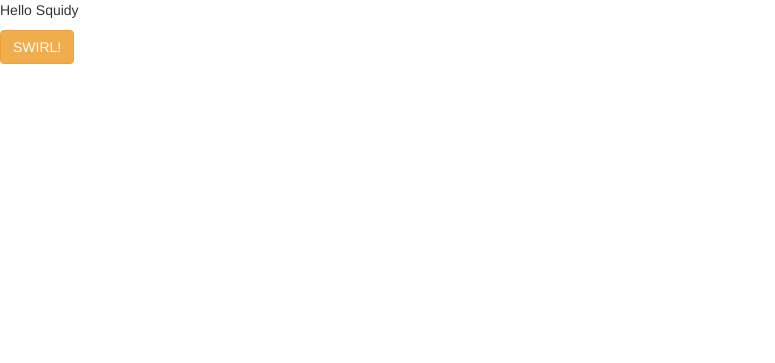
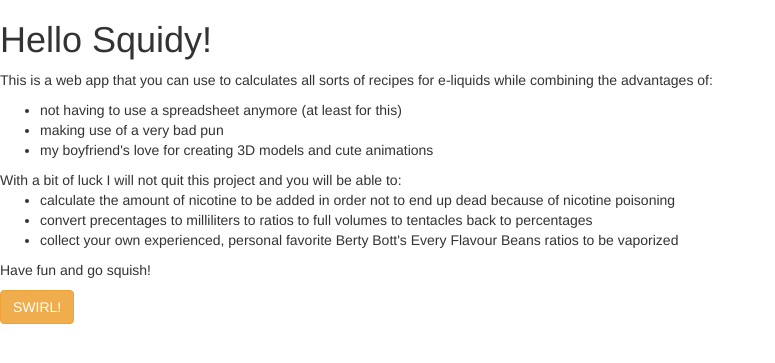
Before and after one commit to fruzso/liquidswirl, a Flask app: page / in a window 1280 px wide. Shown: the top 363 px of the page, without its empty margins (0-775 px from the left). Run offline with Flask 2, Linux system fonts and the light colour scheme; some libraries are stand-ins or nearby versions.

Commit message:
main Added base.html to be extended, added description to index.html.

```diff
--- /dev/null
+++ b/templates/base.html
@@ -0,0 +1,15 @@
+<!DOCTYPE html>
+<html lang="en">
+<head>
+    <title> Liquid Swirl </title>
+    <meta charset="utf-8">
+    <meta name="viewport" content="width=device-width, initial-scale=1">
+    <link rel="stylesheet" href="https://maxcdn.bootstrapcdn.com/bootstrap/3.4.1/css/bootstrap.min.css">
+    <script src="https://ajax.googleapis.com/ajax/libs/jquery/3.5.1/jquery.min.js"></script>
+    <script src="https://maxcdn.bootstrapcdn.com/bootstrap/3.4.1/js/bootstrap.min.js"></script>
+    {% block head %}{% endblock %}
+</head>
+<body>
+    {% block body %}{% endblock %}
+</body>
+</html>
--- a/templates/index.html
+++ b/templates/index.html
@@ -1,18 +1,27 @@
-<!DOCTYPE html>
-<html lang="en">
+{% extends  'base.html' %}
+{% block head %}
+{% endblock %}
 
-<head>
-    <title> Liquid Swirl </title>
-    <meta charset="utf-8">
-    <meta name="viewport" content="width=device-width, initial-scale=1">
-    <link rel="stylesheet" href="https://maxcdn.bootstrapcdn.com/bootstrap/3.4.1/css/bootstrap.min.css">
-    <script src="https://ajax.googleapis.com/ajax/libs/jquery/3.5.1/jquery.min.js"></script>
-    <script src="https://maxcdn.bootstrapcdn.com/bootstrap/3.4.1/js/bootstrap.min.js"></script>
-</head>
-
-<body>
-    <p>Hello Squidy</p>
+{% block body %}
+<div class="content">
+    <h1>Hello Squidy!</h1>
+    <p>
+        This is a web app that you can use to calculates all sorts of recipes for e-liquids while combining the advantages of:
+        <ul>
+            <li>not having to use a spreadsheet anymore (at least for this)</li>
+            <li>making use of a very bad pun</li>
+            <li>my boyfriend's love for creating 3D models and cute animations</li>
+        </ul>
+        With a bit of luck I will not quit this project and you will be able to:
+        <ul>
+            <li>calculate the amount of nicotine to be added in order not to end up dead because of nicotine poisoning</li>
+            <li>convert precentages to milliliters to ratios to full volumes to tentacles back to percentages</li>
+            <li>collect your own experienced, personal favorite Berty Bott's Every Flavour Beans ratios to be vaporized</li>
+        </ul>
+        Have fun and go squish!
+    </p>
+</div>
+<div>
     <button type="button" class="btn btn-warning">SWIRL!</button>
-</body>
-
-</html>
+</div>
+{% endblock %}
```
